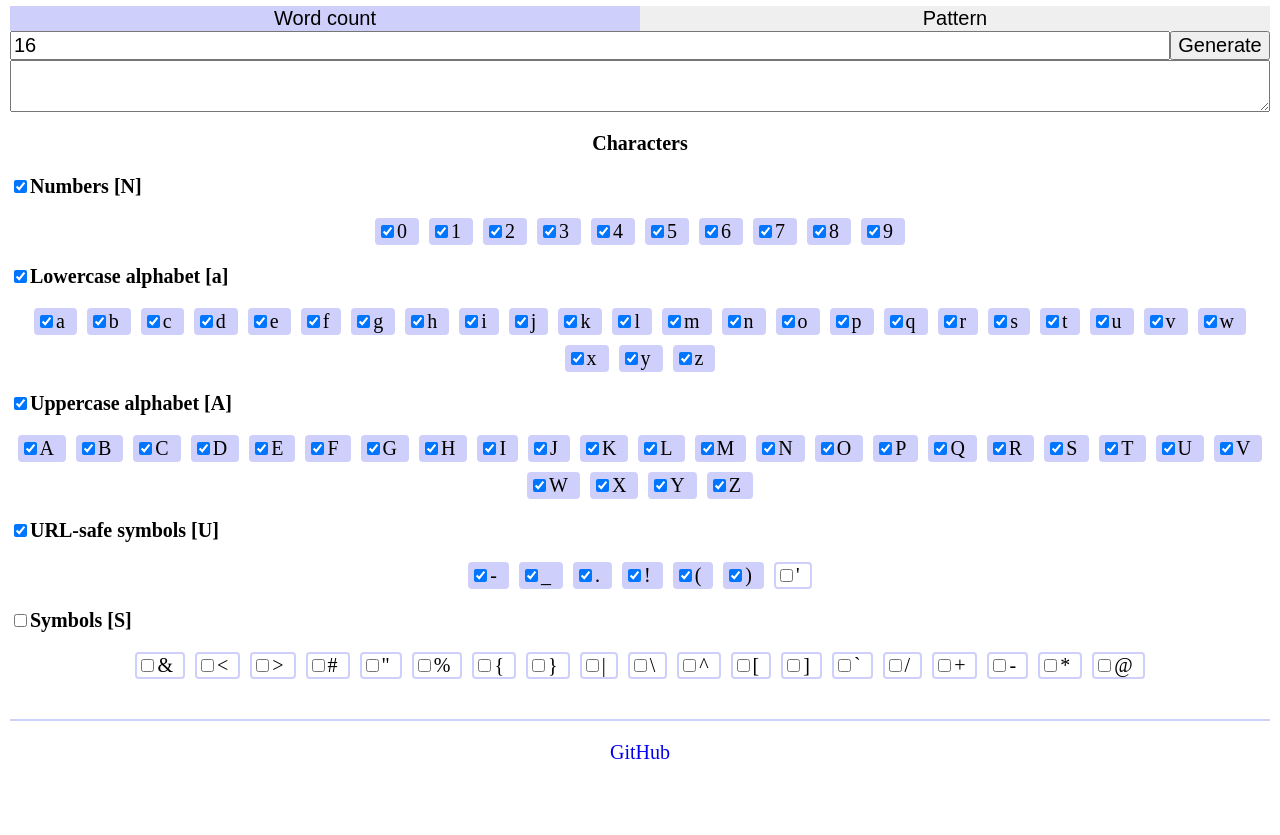
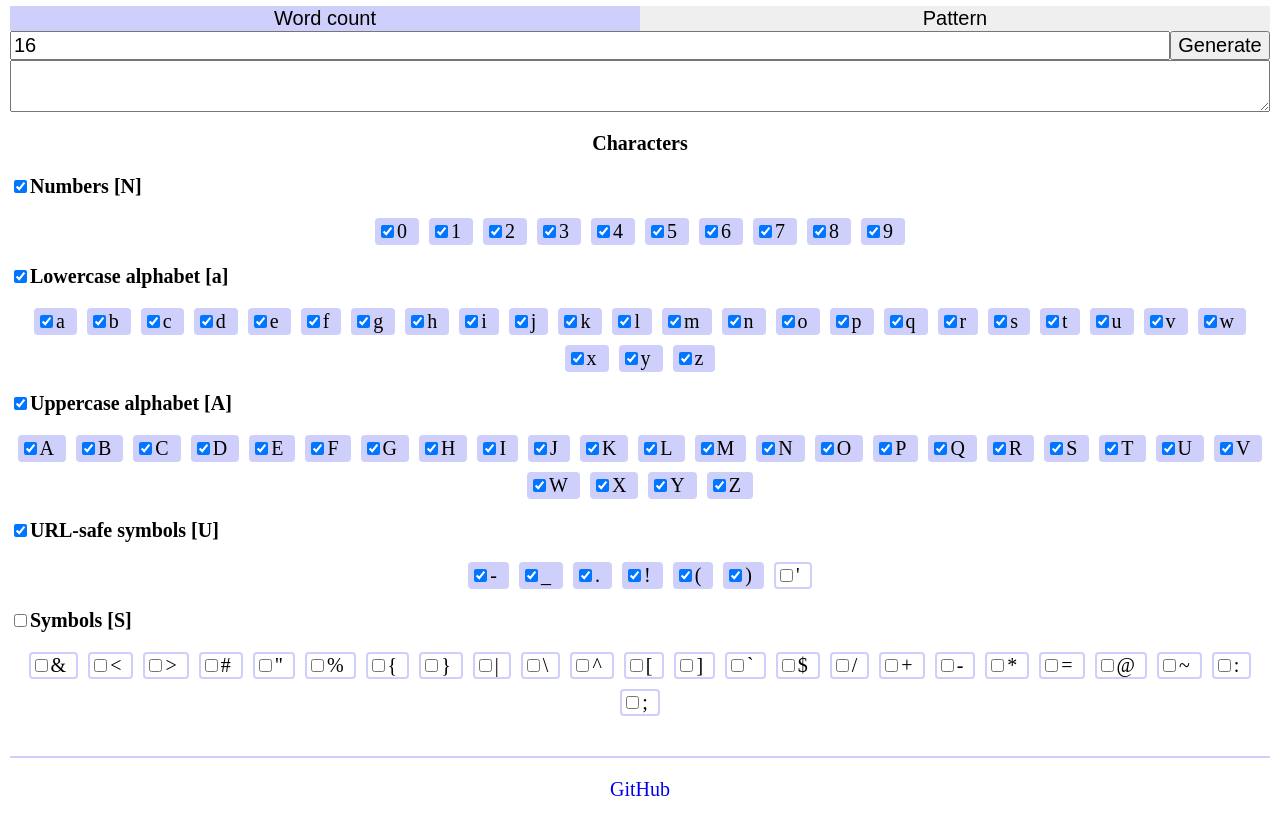
Before and after one commit to LapisTech/random, a plain HTML site: page docs/index.html in a window 1280 px wide. Shown: the part 105-940 px from the top of the page. Drawn offline with Linux system fonts and the light colour scheme.

Commit message:
Update index.html

```diff
--- a/docs/index.html
+++ b/docs/index.html
@@ -259,11 +259,16 @@ document.addEventListener('DOMContentLoaded', () => {
 		<label translate="no"><input type="checkbox">[</label>
 		<label translate="no"><input type="checkbox">]</label>
 		<label translate="no"><input type="checkbox">`</label>
+		<label translate="no"><input type="checkbox">$</label>
 		<label translate="no"><input type="checkbox">/</label>
 		<label translate="no"><input type="checkbox">+</label>
 		<label translate="no"><input type="checkbox">-</label>
 		<label translate="no"><input type="checkbox">*</label>
+		<label translate="no"><input type="checkbox">=</label>
 		<label translate="no"><input type="checkbox">@</label>
+		<label translate="no"><input type="checkbox">~</label>
+		<label translate="no"><input type="checkbox">:</label>
+		<label translate="no"><input type="checkbox">;</label>
 	</div>
 	<div id="github">
 		<a href="https://github.com/LapisTech/random" style="text-decoration:none">GitHub</a>
```
